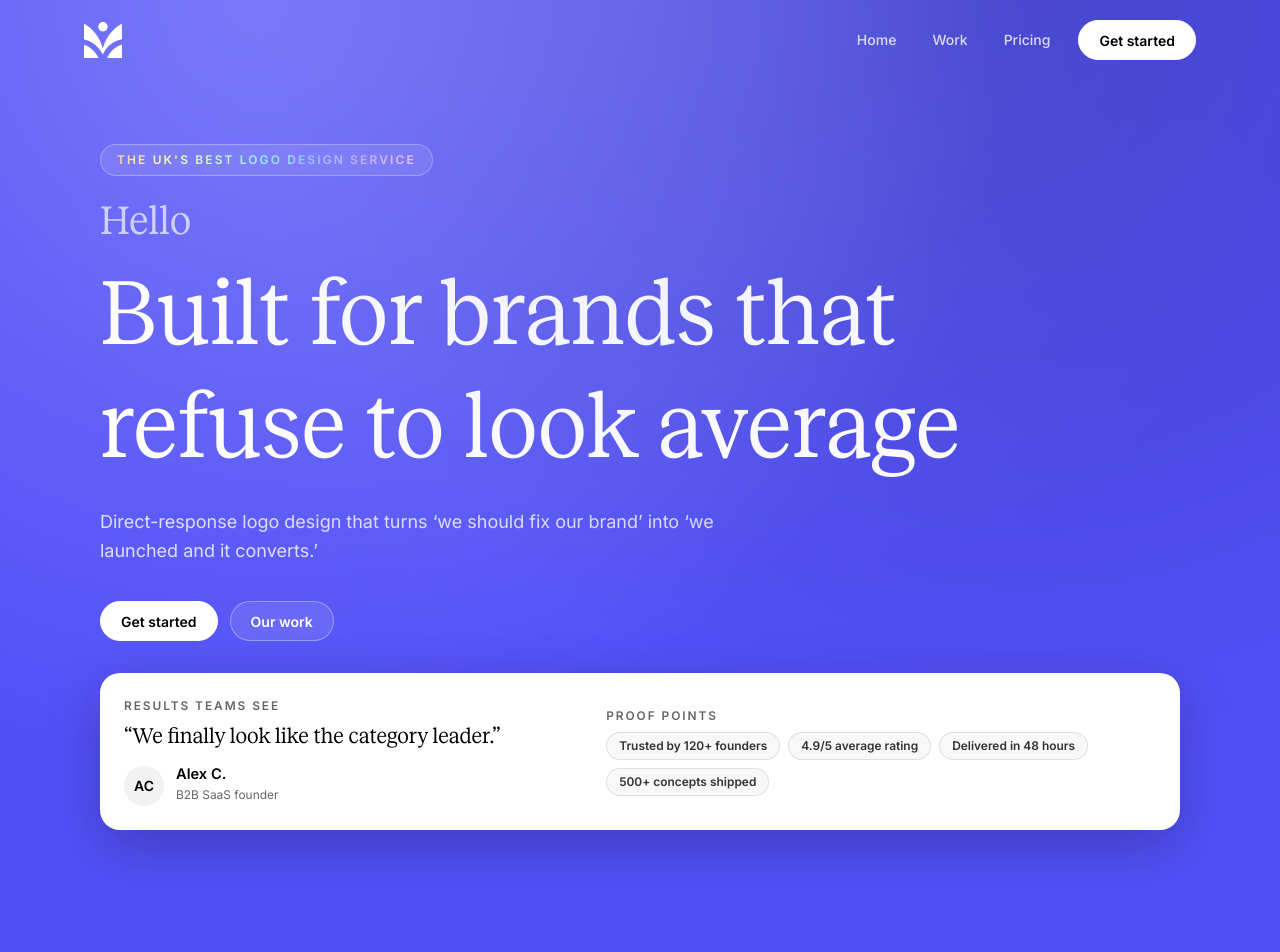
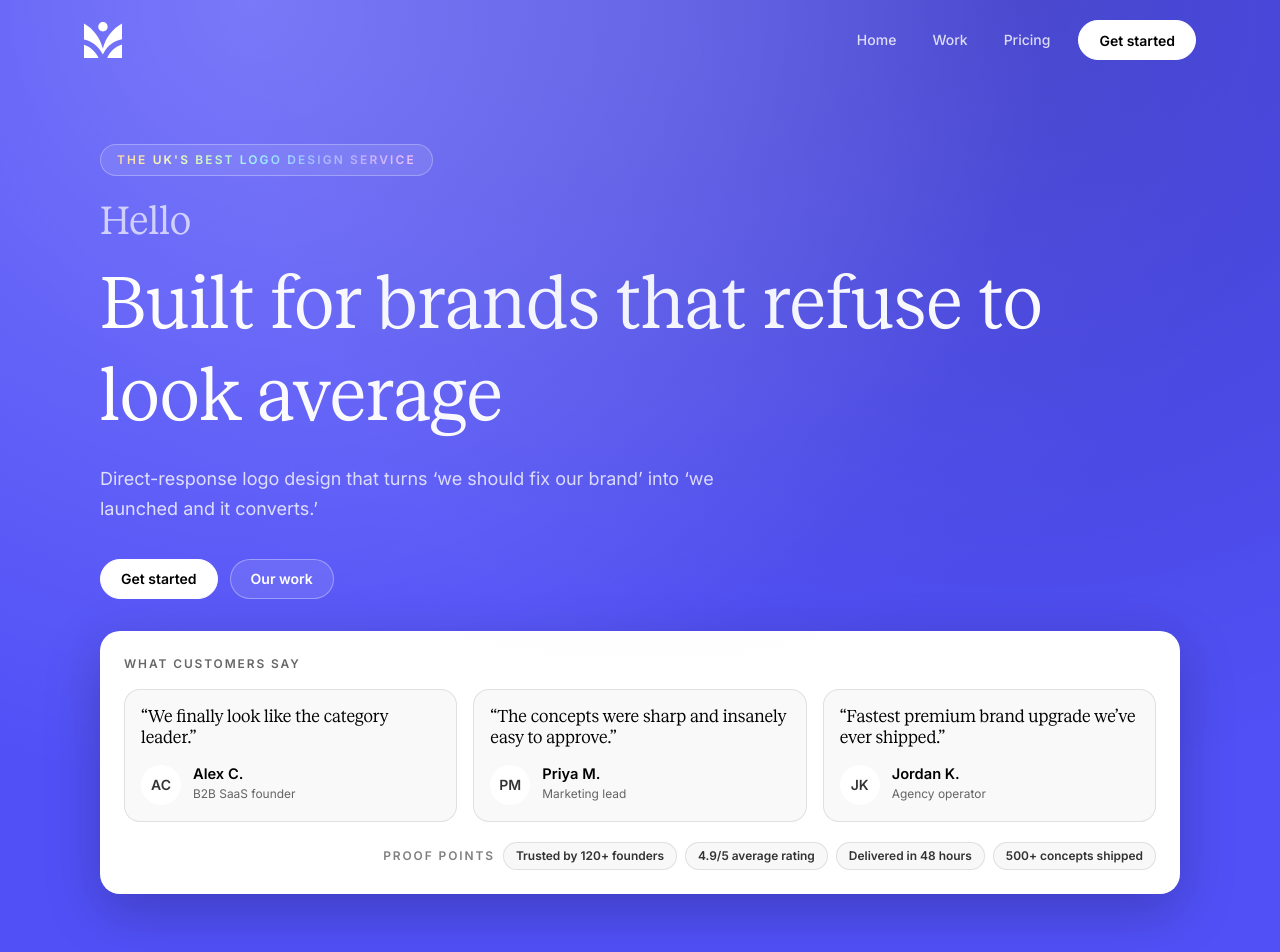
Before and after one commit to gericomaverick/logo-fountain, a Next.js app in the folder apps/web/: page / in a window 1280 px wide. Shown: the top 952 px of the page. Built offline with nearby package versions, Linux system fonts and the light colour scheme.

Commit message:
feat(web): hero trust panel with 3 testimonials and bottom proof pills

```diff
--- a/apps/web/src/components/marketing/sections.tsx
+++ b/apps/web/src/components/marketing/sections.tsx
@@ -63,28 +63,55 @@ function HeroHello({ children = "Hello" }: { children?: ReactNode }) {
 
 function HeroTrustRow({
   items = defaultHeroTrustItems,
-  lead = "Results teams see",
+  lead = "What customers say",
 }: {
   items?: TrustItem[];
   lead?: ReactNode;
 }) {
+  const quotes = [
+    {
+      quote: "We finally look like the category leader.",
+      name: "Alex C.",
+      role: "B2B SaaS founder",
+      initials: "AC",
+    },
+    {
+      quote: "The concepts were sharp and insanely easy to approve.",
+      name: "Priya M.",
+      role: "Marketing lead",
+      initials: "PM",
+    },
+    {
+      quote: "Fastest premium brand upgrade we’ve ever shipped.",
+      name: "Jordan K.",
+      role: "Agency operator",
+      initials: "JK",
+    },
+  ];
+
   return (
-    <div className="grid gap-4 rounded-[20px] bg-white p-5 text-black shadow-[0_18px_55px_rgba(0,0,0,0.22)] md:grid-cols-[1fr_1.2fr] md:items-center md:gap-6 md:p-6">
+    <div className="rounded-[20px] bg-white p-5 text-black shadow-[0_18px_55px_rgba(0,0,0,0.22)] md:p-6">
+      <div className="grid gap-4">
+        <p className="text-[length:var(--step--2)] font-semibold uppercase tracking-[0.16em] text-black/60">{lead}</p>
+
+        <div className="grid gap-3 md:grid-cols-3 md:gap-4">
+          {quotes.map((q) => (
+            <article key={q.name} className="rounded-[16px] border border-black/10 bg-[#f9f9f9] p-4">
+              <p className="font-display text-[length:var(--step-0)] leading-snug text-black">&ldquo;{q.quote}&rdquo;</p>
+              <div className="mt-4 flex items-center gap-3">
+                <div className="grid h-10 w-10 place-items-center rounded-full bg-white text-sm font-semibold text-black/80">{q.initials}</div>
                 <div>
-        <p className="text-[length:var(--step--2)] font-semibold uppercase tracking-[0.16em] text-black/60">{lead}</p>
-        <p className="mt-2 font-display text-[length:var(--step-1)] leading-tight">&ldquo;We finally look like the category leader.&rdquo;</p>
-        <div className="mt-4 flex items-center gap-3">
-          <div className="grid h-10 w-10 place-items-center rounded-full bg-[#f2f2f2] text-sm font-semibold">AC</div>
-          <div>
-            <p className="text-[length:var(--step--1)] font-semibold leading-none">Alex C.</p>
-            <p className="mt-1 text-[length:var(--step--2)] text-black/60">B2B SaaS founder</p>
+                  <p className="text-[length:var(--step--1)] font-semibold leading-none">{q.name}</p>
+                  <p className="mt-1 text-[length:var(--step--2)] text-black/60">{q.role}</p>
                 </div>
               </div>
+            </article>
+          ))}
         </div>
 
-      <div className="flex flex-col gap-2">
-        <p className="text-[length:var(--step--2)] font-semibold uppercase tracking-[0.16em] text-black/60">Proof points</p>
-        <div className="flex flex-wrap gap-2">
+        <div className="mt-1 flex flex-col gap-2 md:flex-row md:items-center md:justify-end">
+          <p className="text-[length:var(--step--2)] font-semibold uppercase tracking-[0.16em] text-black/50">Proof points</p>
+          <div className="flex flex-wrap gap-2 md:justify-end">
             {items.map((item) => (
               <span
                 key={item.label}
@@ -94,6 +121,7 @@ function HeroTrustRow({
                 {item.label}
               </span>
             ))}
+          </div>
         </div>
       </div>
     </div>
@@ -157,7 +185,7 @@ export function HeroCenter({
       <SectionContainer yClass="pb-24 pt-12 md:pb-32 md:pt-16">
         {eyebrow?.trim() ? <HeroEyebrowPill>{eyebrow}</HeroEyebrowPill> : null}
         <HeroHello>{hello}</HeroHello>
-        <h1 className="font-display mt-3 max-w-5xl text-[length:var(--step-8)] leading-[1.02] tracking-tight">{title}</h1>
+        <h1 className="font-display mt-3 max-w-5xl text-[length:var(--step-7)] leading-[1.02] tracking-tight">{title}</h1>
         <p className="mt-6 max-w-2xl text-[length:var(--step-0)] leading-relaxed text-white/80">{body}</p>
         <div className="mt-9 flex flex-col items-start gap-3 sm:flex-row sm:items-center">
           <Link href={primary.href} className="lf-btn lf-btn--primary">
```
Lines whose indentation alone changed are shown as unchanged.
